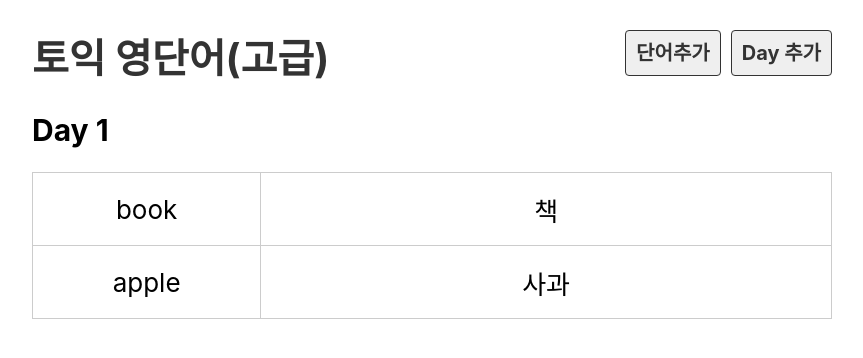
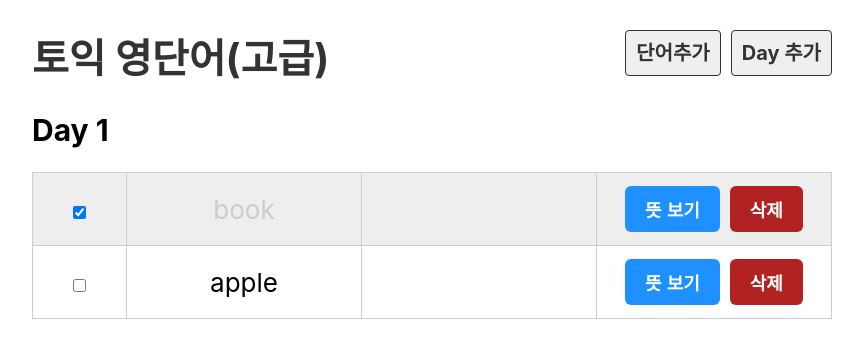
Before and after one commit to Park-JiYoungs/vocabulary-app, a React (Create React App) app: page /day/1 in a window 1280 px wide. Shown: the top 358 px of the page, without its empty margins (208-1071 px from the left). Built offline with nearby package versions, Linux system fonts and the light colour scheme.

Commit message:
useState를 이용한 단어 상태값 변경

```diff
--- a/src/component/Day.js
+++ b/src/component/Day.js
@@ -1,4 +1,5 @@
 import dummy from "../db/data.json";
+import Word from "./Word";
 import {useParams} from "react-router-dom";
 
 export default function Day() {
@@ -11,10 +12,7 @@
             <table>
                 <tbody>
                     {wordList.map((word) => (
-                        <tr key={word.id}>
-                            <td>{word.eng}</td>
-                            <td>{word.kor}</td>
-                        </tr>
+                        <Word word={word} key={word.id}/>
                     ))}
                 </tbody>
             </table>
--- /dev/null
+++ b/src/component/Word.js
@@ -0,0 +1,30 @@
+import {useState} from "react";
+
+export default function Word({word}) {
+    const [isShow, setIsShow] = useState(false);
+    const [isDone, setIsDone] = useState(word.isDone);
+
+    function toggleShow() {
+        setIsShow(!isShow)
+    }
+
+    function toggleDone() {
+        setIsDone(!isDone);
+    }
+
+    return (
+        <tr className={isDone ? 'off' : ''}>
+            <td>
+                <input type="checkbox" checked={isDone} onChange={toggleDone}/>
+            </td>
+            <td>{word.eng}</td>
+            <td>{isShow && word.kor}</td>
+            <td>
+                <button onClick={toggleShow}>
+                    뜻 {isShow? "숨기기" : "보기"}
+                </button>
+                <button className="btn_del">삭제</button>
+            </td>
+        </tr>
+    )
+}
--- a/src/db/data.json
+++ b/src/db/data.json
@@ -10,7 +10,7 @@
             "day": 1,
             "eng": "book",
             "kor": "책",
-            "isDone": false
+            "isDone": true
         },
         {
             "id": 2,
```
